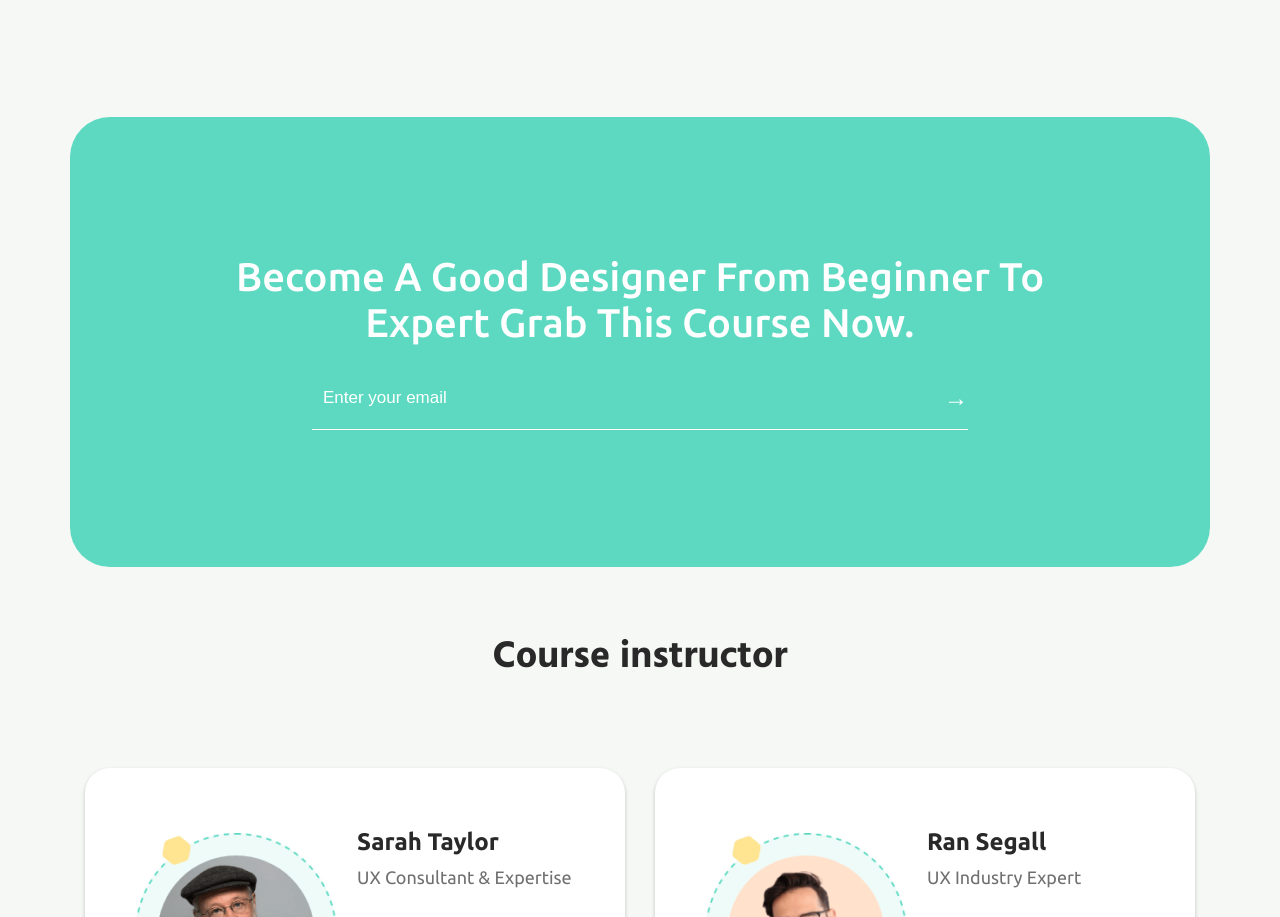
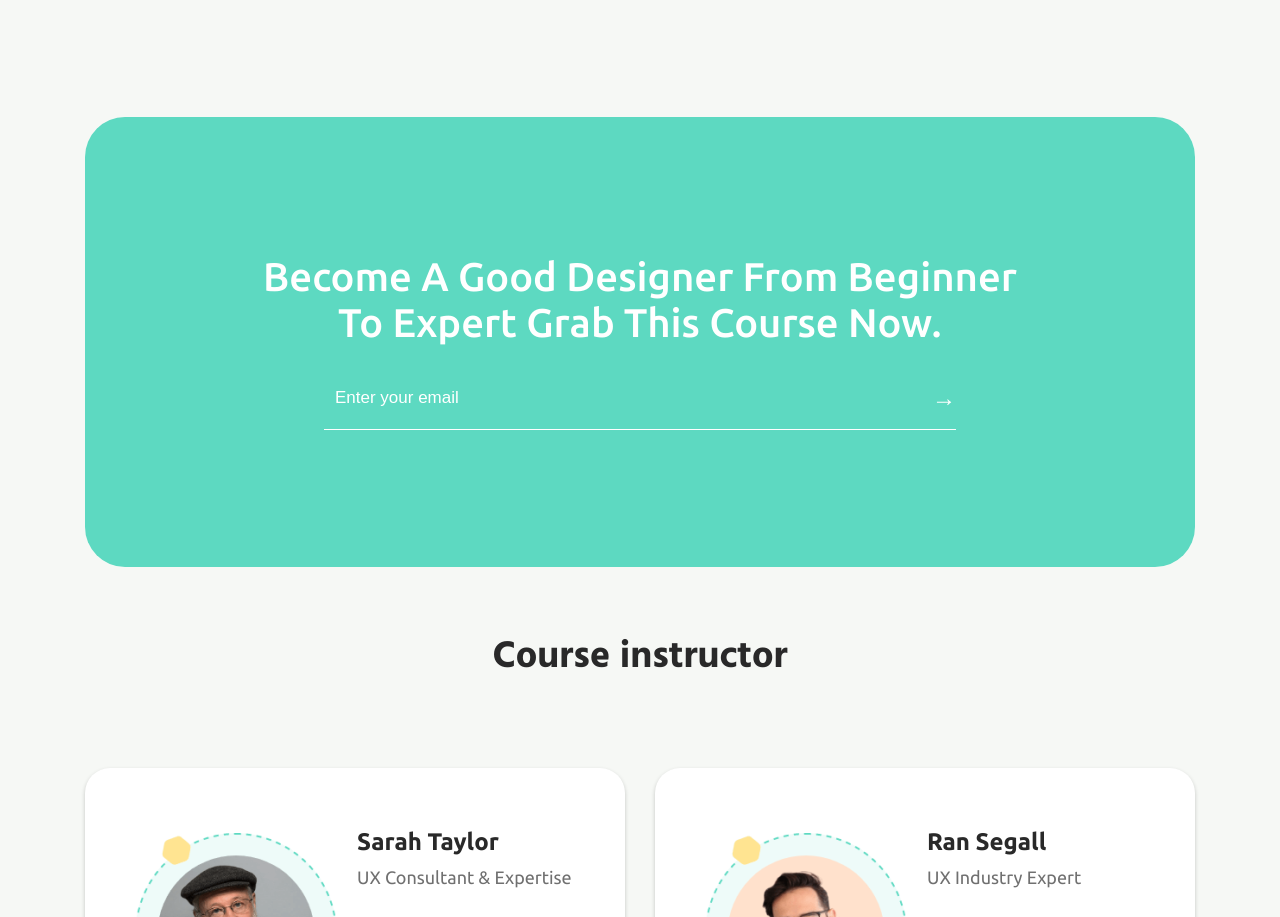
Before and after one commit to front-end-by-rimantas/41-grupe-portfolio-docland, a website: page index.html in a window 1280 px wide. Shown: the part 3429-4346 px from the top of the page. Drawn offline with Linux system fonts and the light colour scheme.

Commit message:
small margin fix

```diff
--- a/index.html
+++ b/index.html
@@ -655,7 +655,7 @@
 
         <section class="container">
             <div class="row">
-            <form class="course-form">
+            <form class="col-12 course-form">
                <h2>Become A Good Designer From Beginner To
             Expert Grab This Course Now.</h2>
             <div class="input-flex">
```
